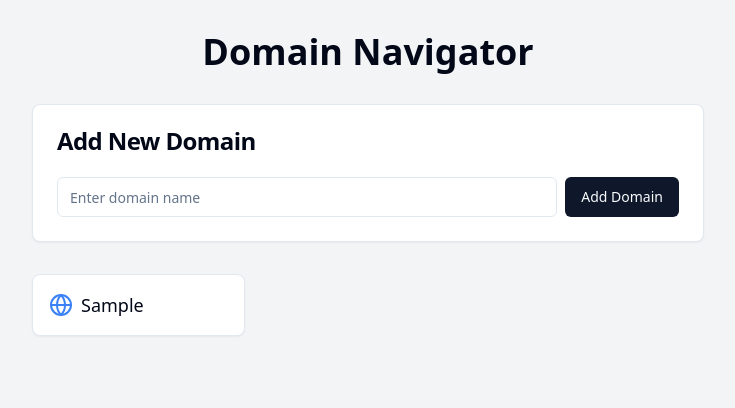
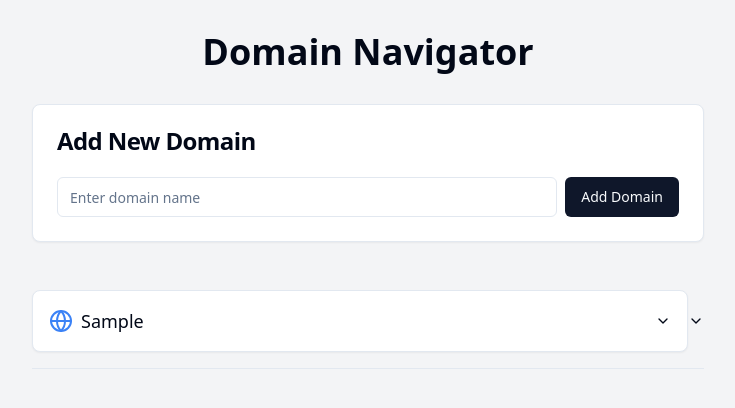
Before and after one commit to GPT-Engineer-App/domain-drifter, a React (Vite) app: page / in a window 1280 px wide. Both pictures are taken after typing "Sample" into the empty fields and a click on the button "Add Domain". Shown: the top 408 px of the page, without its empty margins (272-1007 px from the left). Built offline with nearby package versions, Linux system fonts and the light colour scheme.

Commit message:
Add expandable domains feature
Implement functionality to allow domains to be expandable with contextual particles for enhanced user interaction.
[skip gpt_engineer]

```diff
--- a/src/pages/Index.jsx
+++ b/src/pages/Index.jsx
@@ -2,7 +2,13 @@ import React, { useState } from 'react';
 import { Input } from "@/components/ui/input";
 import { Button } from "@/components/ui/button";
 import { Card, CardContent, CardHeader, CardTitle } from "@/components/ui/card";
-import { Globe } from "lucide-react";
+import { Globe, ChevronDown } from "lucide-react";
+import {
+  Accordion,
+  AccordionContent,
+  AccordionItem,
+  AccordionTrigger,
+} from "@/components/ui/accordion";
 
 const Index = () => {
   const [domains, setDomains] = useState([]);
@@ -10,7 +16,14 @@ const Index = () => {
 
   const addDomain = () => {
     if (newDomain.trim() !== '') {
-      setDomains([...domains, newDomain.trim()]);
+      setDomains([...domains, {
+        name: newDomain.trim(),
+        particles: {
+          dns: Math.random() < 0.5 ? 'A' : 'CNAME',
+          ssl: Math.random() < 0.5 ? 'Valid' : 'Expired',
+          status: Math.random() < 0.5 ? 'Active' : 'Inactive'
+        }
+      }]);
       setNewDomain('');
     }
   };
@@ -38,16 +51,28 @@ const Index = () => {
           </CardContent>
         </Card>
 
-        <div className="grid gap-4 md:grid-cols-2 lg:grid-cols-3">
+        <Accordion type="single" collapsible className="w-full">
           {domains.map((domain, index) => (
-            <Card key={index} className="bg-white hover:shadow-lg transition-shadow">
-              <CardContent className="flex items-center p-4">
-                <Globe className="h-6 w-6 mr-2 text-blue-500" />
-                <span className="text-lg font-medium">{domain}</span>
-              </CardContent>
-            </Card>
+            <AccordionItem key={index} value={`item-${index}`}>
+              <AccordionTrigger className="hover:no-underline">
+                <Card className="w-full bg-white hover:shadow-lg transition-shadow">
+                  <CardContent className="flex items-center p-4">
+                    <Globe className="h-6 w-6 mr-2 text-blue-500" />
+                    <span className="text-lg font-medium">{domain.name}</span>
+                    <ChevronDown className="h-4 w-4 ml-auto" />
+                  </CardContent>
+                </Card>
+              </AccordionTrigger>
+              <AccordionContent>
+                <div className="p-4 bg-gray-50 rounded-b-lg">
+                  <p><strong>DNS:</strong> {domain.particles.dns}</p>
+                  <p><strong>SSL:</strong> {domain.particles.ssl}</p>
+                  <p><strong>Status:</strong> {domain.particles.status}</p>
+                </div>
+              </AccordionContent>
+            </AccordionItem>
           ))}
-        </div>
+        </Accordion>
       </div>
     </div>
   );
```
